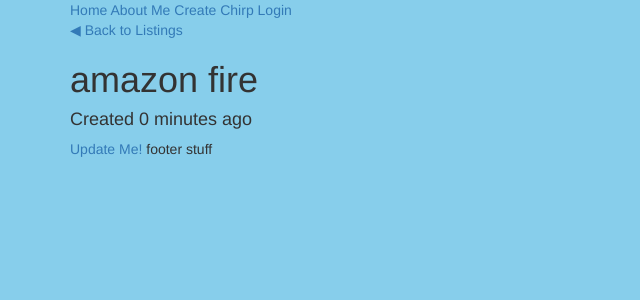
After one commit to tdhuynh/tiy_class_notes, a Django app: page /chirps/19/ in a window 1280 px wide. The commit adds this page. Shown: the top 300 px of the page, without its empty margins (0-640 px from the left). Run offline with Django 3.2, Linux system fonts and the light colour scheme; data comes from the database, SQL or seed files in the repository; both versions use the stored data as it was after the commit; some libraries are stand-ins or nearby versions.

Commit message:
working update and create

```diff
--- a/week5/chirper2/app/models.py
+++ b/week5/chirper2/app/models.py
@@ -7,3 +7,6 @@
 
     def __str__(self):
         return self.body
+
+    class Meta:
+        ordering = ("-created",)
--- a/week5/chirper2/app/views.py
+++ b/week5/chirper2/app/views.py
@@ -1,6 +1,7 @@
 from django.shortcuts import render
 from django.views import View
-from django.views.generic import TemplateView, ListView
+from django.views.generic import TemplateView, ListView, DetailView
+from django.views.generic.edit import CreateView, UpdateView
 
 from app.models import Chirp
 from app.forms import ChirpForm
@@ -13,7 +14,7 @@
             instance.save()
     context = {
         "form": ChirpForm(),
-        "all_chirps": Chirp.objects.all().order_by("-created")
+        "all_chirps": Chirp.objects.all()
     }
     return render(request, 'index.html', context)
 
@@ -30,3 +31,19 @@
 class ChirpView(ListView):
     template_name = 'chirps.html'
     model = Chirp
+
+
+class ChirpDetailView(DetailView):
+    model = Chirp
+
+
+class ChirpCreateView(CreateView):
+    model = Chirp
+    success_url = "/chirps"
+    fields = ('body',)
+
+
+class ChirpUpdateView(UpdateView):
+    model = Chirp
+    success_url = "/chirps"
+    fields = ('body',)
--- a/week5/chirper2/chirper2/urls.py
+++ b/week5/chirper2/chirper2/urls.py
@@ -1,11 +1,15 @@
 from django.conf.urls import url, include
 from django.contrib import admin
-from app.views import index_view, about_view, ChirpView
+from app.views import index_view, about_view, ChirpView, ChirpDetailView, ChirpCreateView, \
+                      ChirpUpdateView
 
 urlpatterns = [
     url(r'^admin/', admin.site.urls),
     url('^', include('django.contrib.auth.urls')),
     url(r'^$', index_view, name='index_view'),
     url(r'^chirps/$', ChirpView.as_view(), name='chirp_view'),
+    url(r'^chirps/create/$', ChirpCreateView.as_view(), name='chirp_create_view'),
+    url(r'^chirps/(?P<pk>\d+)/$', ChirpDetailView.as_view(), name="chirp_detail_view"),
+    url(r'^chirps/(?P<pk>\d+)/update/$', ChirpUpdateView.as_view(), name="chirp_update_view"),
     url(r'^about/$', about_view, name='about_view'),
 ]
--- /dev/null
+++ b/week5/chirper2/templates/app/chirp_detail.html
@@ -0,0 +1,11 @@
+{% extends 'base.html' %}
+
+{% block content %}
+
+    <p>
+        <a href="{% url 'chirp_view' %}">◀ Back to Listings</a>
+    </p>
+    <h1>{{ object }}</h1>
+    <h4>Created {{ object.created|timesince }} ago</h4>
+    <a href="{% url 'chirp_update_view' object.id %}">Update Me!</a>
+{% endblock %}
--- a/week5/chirper2/templates/base.html
+++ b/week5/chirper2/templates/base.html
@@ -16,7 +16,7 @@
     <div class="container">
       <a href="{% url 'index_view' %}">Home </a>
       <a href="{% url 'about_view' %}">About Me </a>
-      <a href="https://google.com">Googliez</a>
+      <a href="{% url 'chirp_create_view' %}">Create Chirp</a>
 
       {% if not request.user.is_authenticated %}
           <a href="{% url 'login' %}">Login</a>
--- a/week5/chirper2/templates/chirps.html
+++ b/week5/chirper2/templates/chirps.html
@@ -5,7 +5,7 @@
     {% for chirp in object_list %}
         <div class="panel panel-default">
           <div class="panel-body">
-            {{ chirp }}
+            <a href="{% url 'chirp_detail_view' chirp.id %}">{{ chirp }}</a>
           </div>
         </div>
     {% endfor %}
```
Also changed, not shown: week5/chirper2/templates/app/chirp_form.html (added, +10 -0 lines), week5/chirper2/db.sqlite3.
